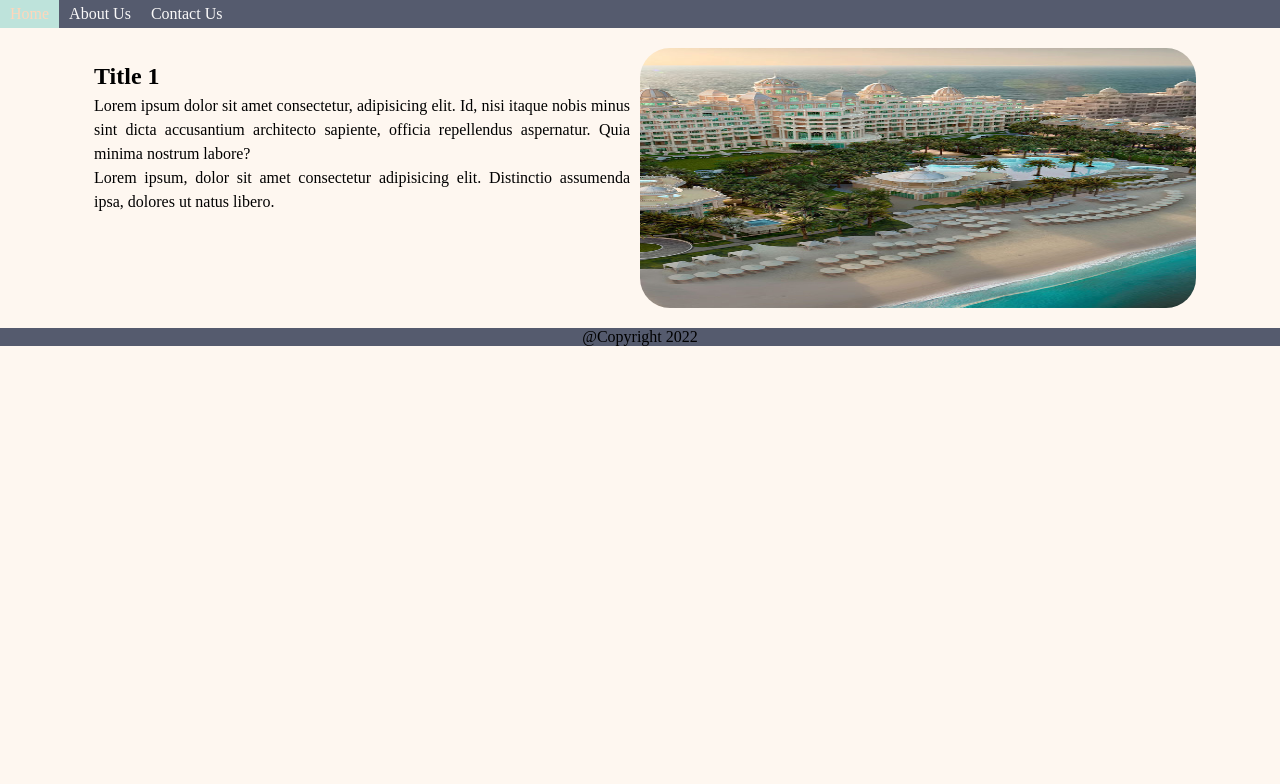
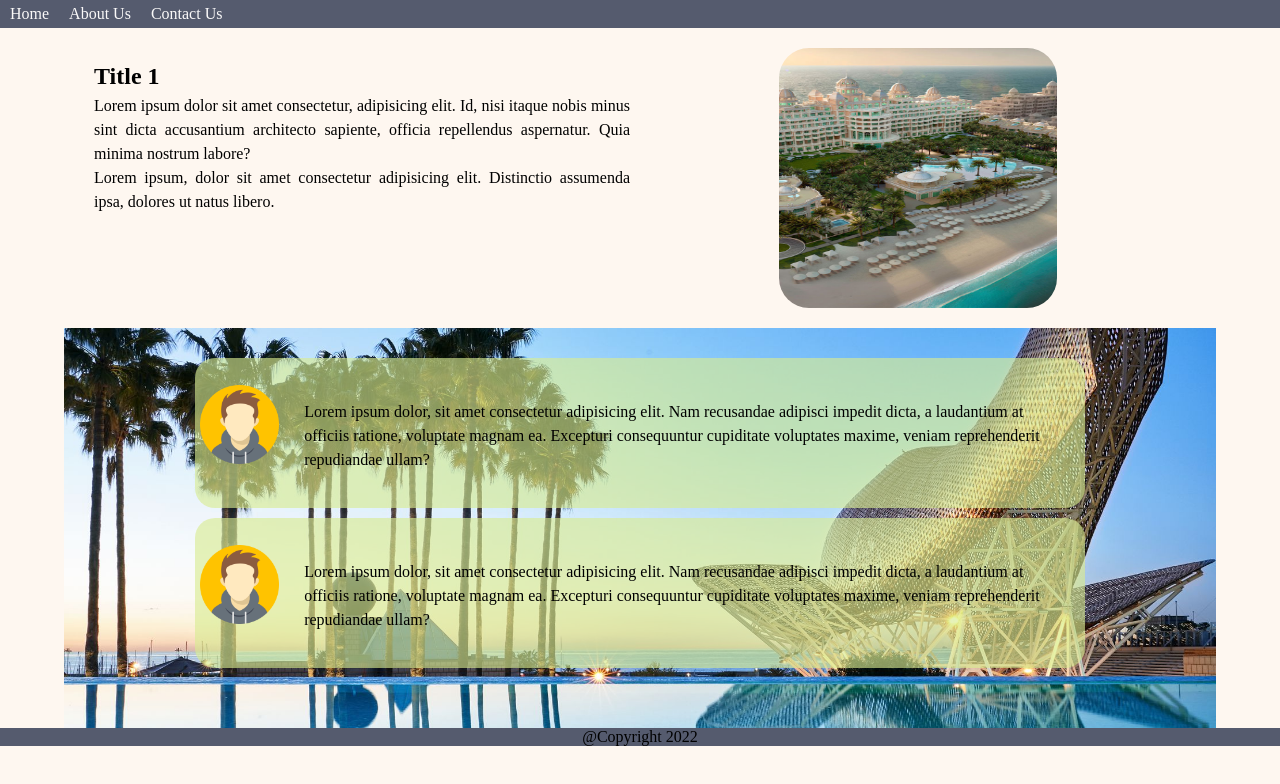
Before and after one commit to Abbas-Davodkhani/SampleHotel, a plain HTML site: page about-us.html in a window 1280 px wide. Drawn offline with Linux system fonts and the light colour scheme.

Commit message:
finish comments and some changes in about-us

```diff
--- a/about-us.html
+++ b/about-us.html
@@ -49,7 +49,33 @@
         </div>
       </div>
 
-
+      <!-- comment -->
+      <div class="comment">
+        <!-- comment-items -->
+        <div class="comment-one">
+          <img class="comment-img" src="assets/images/avatar-icon.jpg" alt="" />
+          <div class="comment-text">
+            <p>
+            Lorem ipsum dolor, sit amet consectetur adipisicing elit. Nam
+            recusandae adipisci impedit dicta, a laudantium at officiis ratione,
+            voluptate magnam ea. Excepturi consequuntur cupiditate voluptates
+            maxime, veniam reprehenderit repudiandae ullam?
+            </p>
+          </div>
+        </div>
+        <!-- 2 -->
+        <div class="comment-one">
+            <img class="comment-img" src="assets/images/avatar-icon.jpg" alt="" />
+            <div class="comment-text">
+              <p>
+              Lorem ipsum dolor, sit amet consectetur adipisicing elit. Nam
+              recusandae adipisci impedit dicta, a laudantium at officiis ratione,
+              voluptate magnam ea. Excepturi consequuntur cupiditate voluptates
+              maxime, veniam reprehenderit repudiandae ullam?
+              </p>
+            </div>
+          </div>
+      </div>
       <!-- footer -->
       <footer class="main-footer">
         <p>@Copyright 2022</p>
--- a/assets/css/style.css
+++ b/assets/css/style.css
@@ -179,14 +179,51 @@ ul{
     width: 50%;
     height: 100%;
     float: right;
+    text-align: center;
 }
 
 .about-us-right img{
-    width: 100%;
+    width: 50%;
     height: inherit;
     border-radius: 30px;
 }
 
 /* Comment */
 
-/* .comment */
+.comment{
+    height: 400px;
+    background-image: url('../images/Artshotel.jpg');
+    background-repeat: no-repeat;
+    background-position: center center;
+    background-size: cover;
+    width: 90%;
+    margin: auto;
+    padding: 20px;
+
+}
+
+.comment-one{
+    height: 150px;
+    width: 80%;
+    border-radius: 20px;
+    background-color: #d9ed92a1;
+    margin: 10px auto;
+    padding-top: 10px;
+}
+
+.comment-img{
+    width: 10%;
+    margin-top: 12px;
+    border-radius: 20px;
+    padding: 5px;
+    float: left;
+}
+
+.comment-text{
+    width: 90%;
+    margin-top: 12px;
+    float: right;
+    padding: 20px;
+    line-height: 1.5;
+
+}
```
Also changed, not shown: assets/images/Artshotel.jpg (added), assets/images/avatar-icon.jpg (added), assets/images/comment-background.jpg (added).
